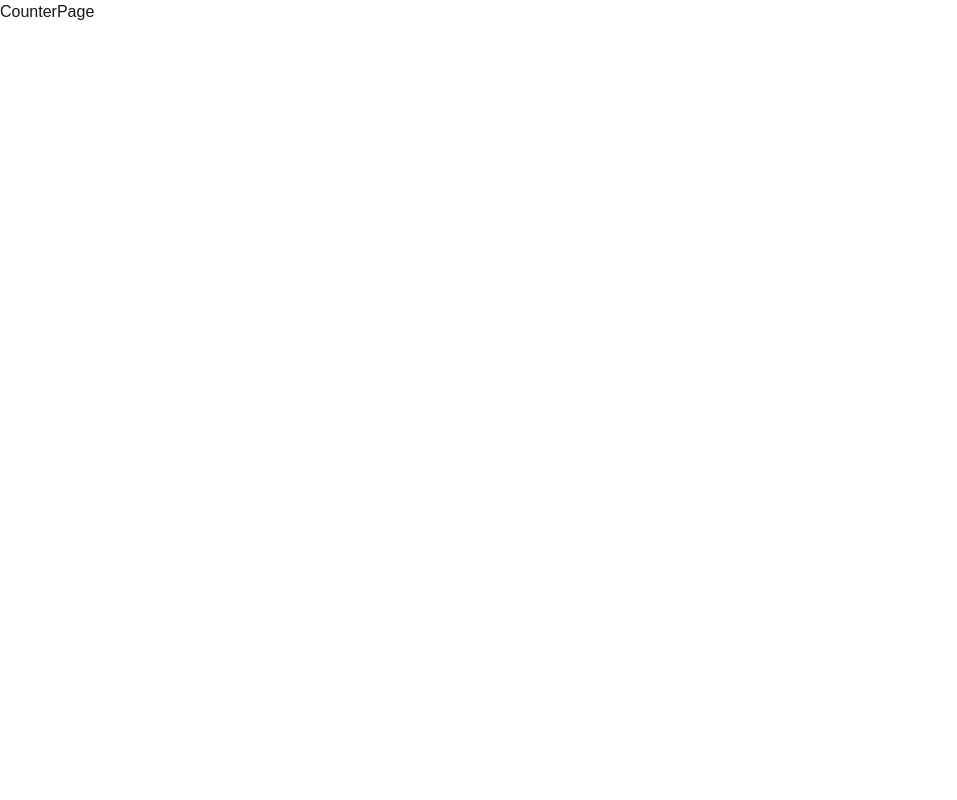
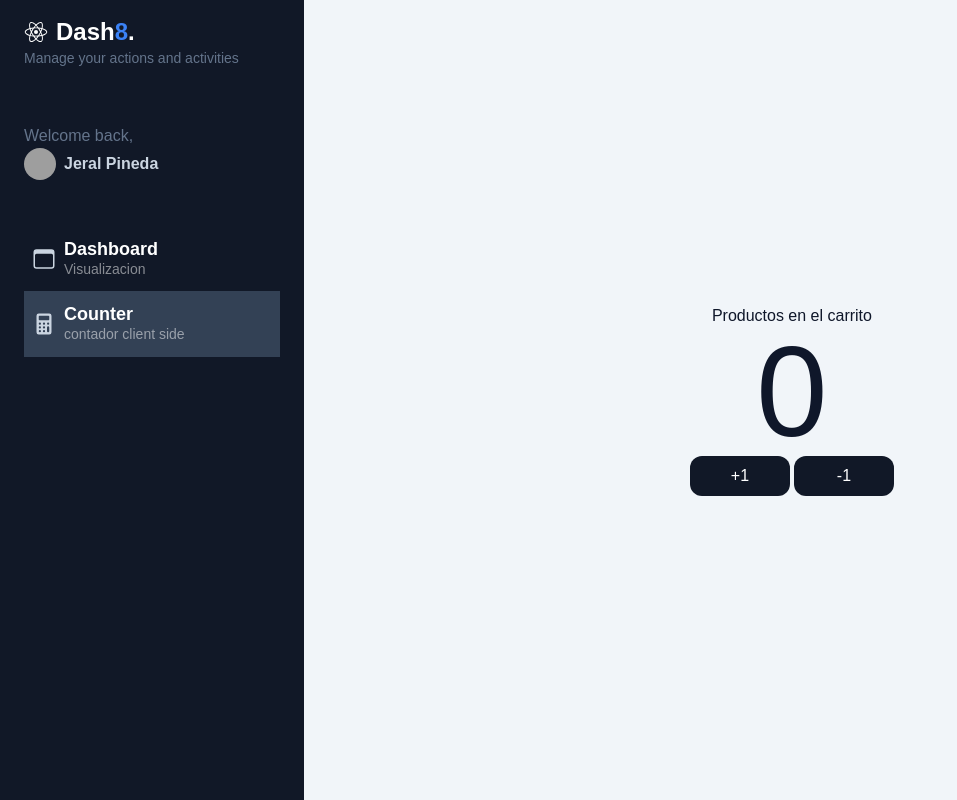
Before and after one commit to JeralPineda/next-02-dashboard, a Next.js app: page /dashboard/counter in a window 1280 px wide. Shown: the whole page, without its empty margins (0-957 px from the left). Built offline with nearby package versions, Linux system fonts and the light colour scheme; grey boxes are pictures that could not be loaded.

Commit message:
fix: ending section 02
ending section 02

```diff
--- a/next.config.mjs
+++ b/next.config.mjs
@@ -1,4 +1,13 @@
 /** @type {import('next').NextConfig} */
-const nextConfig = {};
+const nextConfig = {
+  images: {
+    remotePatterns: [
+      {
+        protocol: "https",
+        hostname: "images.unsplash.com",
+      },
+    ],
+  },
+};
 
 export default nextConfig;
--- /dev/null
+++ b/src/app/components/index.ts
@@ -0,0 +1,2 @@
+export { Sidebar } from "./sidebar";
+export { SidebarMenuItem } from "./sidebar-menu-item";
--- /dev/null
+++ b/src/app/components/sidebar-menu-item.tsx
@@ -0,0 +1,30 @@
+"use client";
+
+import Link from "next/link";
+import { usePathname } from "next/navigation";
+
+export interface MenuItem {
+  path: string;
+  icon: JSX.Element;
+  title: string;
+  subtitle: string;
+}
+
+export const SidebarMenuItem = ({ path, icon, title, subtitle }: MenuItem) => {
+  const pathname = usePathname();
+
+  return (
+    <Link
+      href={path}
+      className={`w-full px-2 inline-flex space-x-2 items-center border-b border-slate-700 py-3 hover:bg-white/5 transition ease-linear duration-150 ${pathname === path ? "bg-slate-700" : ""}`}
+    >
+      {icon}
+      <div className="flex flex-col">
+        <span className="text-lg font-bold leading-5 text-white">{title}</span>
+        <span className="text-sm text-white/50 hidden md:block">
+          {subtitle}
+        </span>
+      </div>
+    </Link>
+  );
+};
--- /dev/null
+++ b/src/app/components/sidebar.tsx
@@ -0,0 +1,60 @@
+import Image from "next/image";
+import { IoBrowsersOutline, IoCalculator, IoLogoReact } from "react-icons/io5";
+import { MenuItem, SidebarMenuItem } from "./sidebar-menu-item";
+
+const menuItems: MenuItem[] = [
+  {
+    path: "/dashboard/main",
+    icon: <IoBrowsersOutline size={24} />,
+    title: "Dashboard",
+    subtitle: "Visualizacion",
+  },
+  {
+    path: "/dashboard/counter",
+    icon: <IoCalculator size={24} />,
+    title: "Counter",
+    subtitle: "contador client side",
+  },
+];
+
+export const Sidebar = () => {
+  return (
+    <div
+      id="menu"
+      style={{ width: "400px" }}
+      className="bg-gray-900 min-h-screen z-10 text-slate-300 w-64 left-0 h-screen overflow-y-scroll"
+    >
+      <div id="logo" className="my-4 px-6">
+        <h1 className="flex items-center text-lg md:text-2xl font-bold text-white">
+          <IoLogoReact className="mr-2" />
+          Dash<span className="text-blue-500">8</span>.
+        </h1>
+        <p className="text-slate-500 text-sm">
+          Manage your actions and activities
+        </p>
+      </div>
+      <div id="profile" className="px-6 py-10">
+        <p className="text-slate-500">Welcome back,</p>
+        <a href="#" className="inline-flex space-x-2 items-center">
+          <span>
+            <Image
+              className="rounded-full w-8 h-8"
+              src="https://images.unsplash.com/photo-1542909168-82c3e7fdca5c?ixlib=rb-4.0.3"
+              width={50}
+              height={50}
+              alt="User avatar"
+            />
+          </span>
+          <span className="text-sm md:text-base font-bold">Jeral Pineda</span>
+        </a>
+      </div>
+
+      {/* Nav */}
+      <div id="nav" className="w-full px-6">
+        {menuItems.map((item) => (
+          <SidebarMenuItem key={item.path} {...item} />
+        ))}
+      </div>
+    </div>
+  );
+};
--- a/src/app/dashboard/counter/page.tsx
+++ b/src/app/dashboard/counter/page.tsx
@@ -1,3 +1,17 @@
+import { CartCounter } from "@/app/shopping-cart";
+import { Metadata } from "next";
+
+export const metadata: Metadata = {
+  title: "shoping Cart",
+  description: "Un simple contador",
+};
+
 export default function CounterPage() {
-  return <div>CounterPage</div>;
+  return (
+    <div className="flex flex-col items-center justify-center w-full h-full">
+      <span>Productos en el carrito</span>
+
+      <CartCounter />
+    </div>
+  );
 }
--- /dev/null
+++ b/src/app/dashboard/layout.tsx
@@ -0,0 +1,18 @@
+import { Sidebar } from "../components";
+
+export default function DashboardLayout({
+  children,
+}: {
+  children: React.ReactNode;
+}) {
+  return (
+    <div className="bg-slate-100 overflow-y-scroll w-screen h-screen antialiased text-slate-300 selection:bg-blue-600 selection:text-white">
+      <div className="flex">
+        {/* sidebar  */}
+        <Sidebar />
+
+        <div className="p-2 w-full text-slate-900">{children}</div>
+      </div>
+    </div>
+  );
+}
--- /dev/null
+++ b/src/app/dashboard/main/page.tsx
@@ -0,0 +1,3 @@
+export default function page() {
+  return <div>Main</div>;
+}
--- /dev/null
+++ b/src/app/shopping-cart/components/cart-counter.tsx
@@ -0,0 +1,28 @@
+"use client";
+
+import { useState } from "react";
+
+export const CartCounter = ({ value = 0 }: { value?: number }) => {
+  const [count, setCount] = useState(value);
+
+  return (
+    <>
+      <span className="text-9xl">{count}</span>
+
+      <div className="flex gap-1">
+        <button
+          onClick={() => setCount(count + 1)}
+          className="flex items-center justify-center p-2 rounded-xl bg-gray-900 text-white hover:bg-gray-600 transition-all w-[100px]"
+        >
+          +1
+        </button>
+        <button
+          onClick={() => setCount(count - 1)}
+          className="flex items-center justify-center p-2 rounded-xl bg-gray-900 text-white hover:bg-gray-600 transition-all w-[100px]"
+        >
+          -1
+        </button>
+      </div>
+    </>
+  );
+};
--- /dev/null
+++ b/src/app/shopping-cart/index.ts
@@ -0,0 +1 @@
+export { CartCounter } from "./components/cart-counter";
```
Also changed, not shown: package.json (+5 -4 lines), 2 other files (tests, documents, lock files or other folders).
